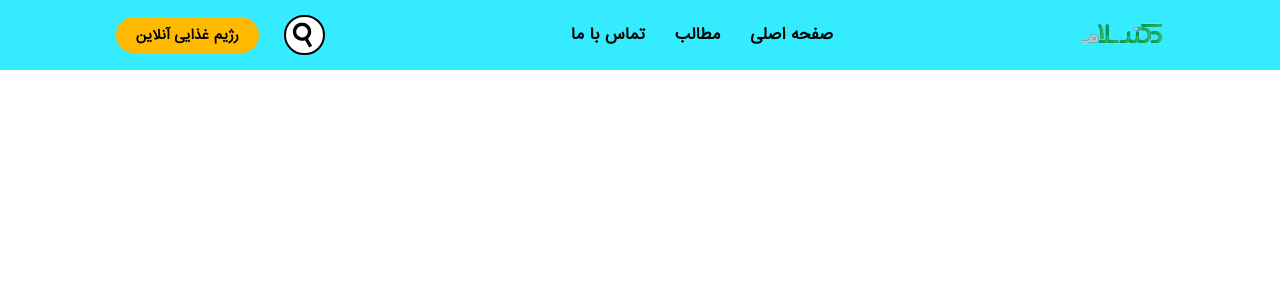
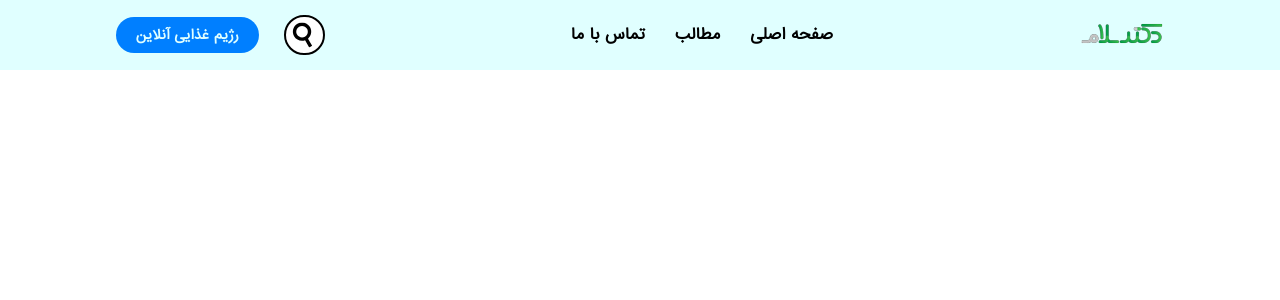
Before and after one commit to Saman-7/hidoctor, a React (Create React App) app: page / in a window 1280 px wide. Shown: the top 300 px of the page. Built offline with nearby package versions, Linux system fonts and the light colour scheme.

Commit message:
Improve Header page

```diff
--- a/src/component/Header.js
+++ b/src/component/Header.js
@@ -1,10 +1,23 @@
+import { useEffect, useRef } from "react";
 import Logo from "../img/logo.png";
 import { HeaderContainer, Left, Right } from "../style/HeaderStyled";
 import { ReactComponent as SearchLogo } from "../svg/search.svg";
 
 const Header = () => {
+  const ref = useRef();
+
+  useEffect(() => {
+    window.addEventListener("scroll", () => {
+      if (window.scrollY >= 80) {
+        ref.current.classList.add("scroll");
+      } else {
+        ref.current.classList.remove("scroll");
+      }
+    });
+  }, []);
+
   return (
-    <HeaderContainer>
+    <HeaderContainer ref={ref}>
       <img src={Logo} alt="logo" />
       <Right>
         <li>
--- a/src/style/HeaderStyled.js
+++ b/src/style/HeaderStyled.js
@@ -4,13 +4,18 @@ export const HeaderContainer = styled.header`
   display: flex;
   justify-content: space-around;
   align-items: center;
-  background-color: yellow;
   padding: 15px 0px;
-  background-color: #35ebff;
+  background-color: #e0ffff;
   position: fixed;
   top: 0;
   left: 0;
   width: 100%;
+  z-index: 1000;
+  transition: 0.5s;
+
+  &.scroll {
+    background-color: #35ebff;
+  }
 `;
 
 export const Right = styled.nav`
@@ -65,11 +70,14 @@ export const Left = styled.div`
     font-family: iransans;
     font-size: 13px;
     font-weight: 600;
-    background-color: #ffba00;
+    background-color: #007fff;
     cursor: pointer;
+    color: #e0ffff;
   }
+
   & button:hover {
-    background-color: #fd5800;
+    background-color: #000080;
+    color: #ffb300;
   }
 
   & label {
```
